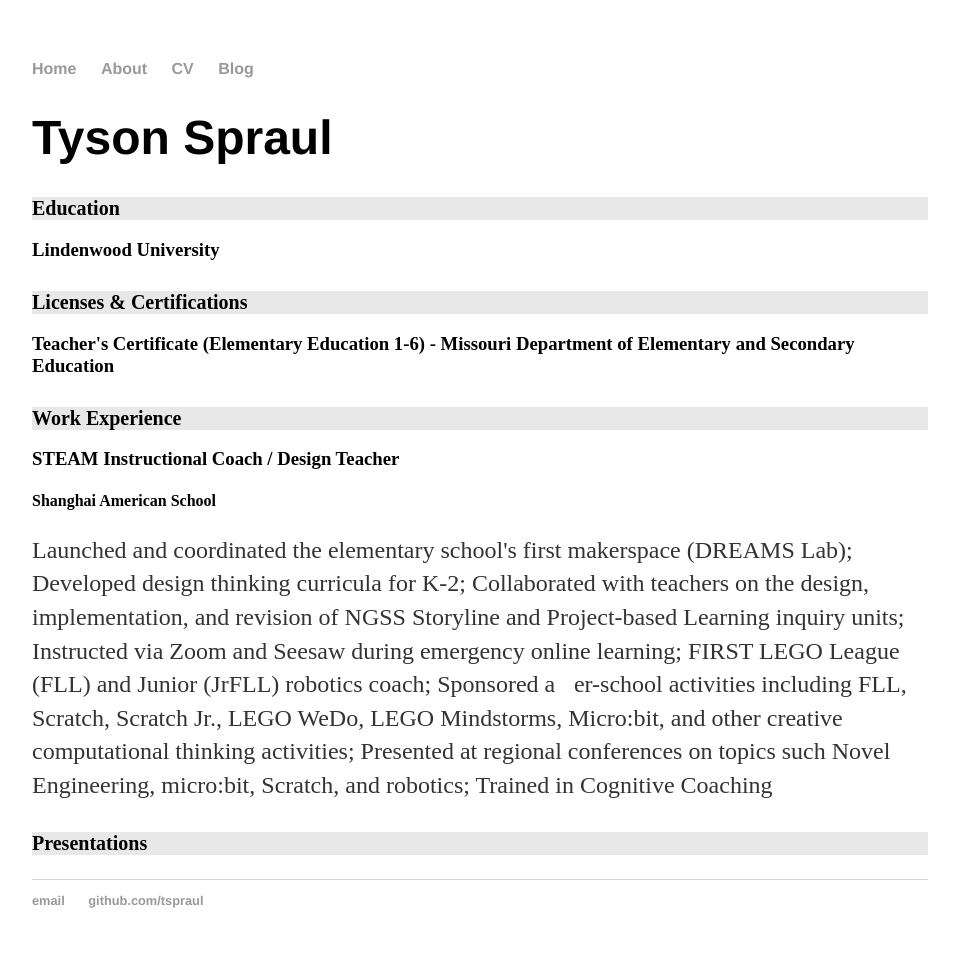
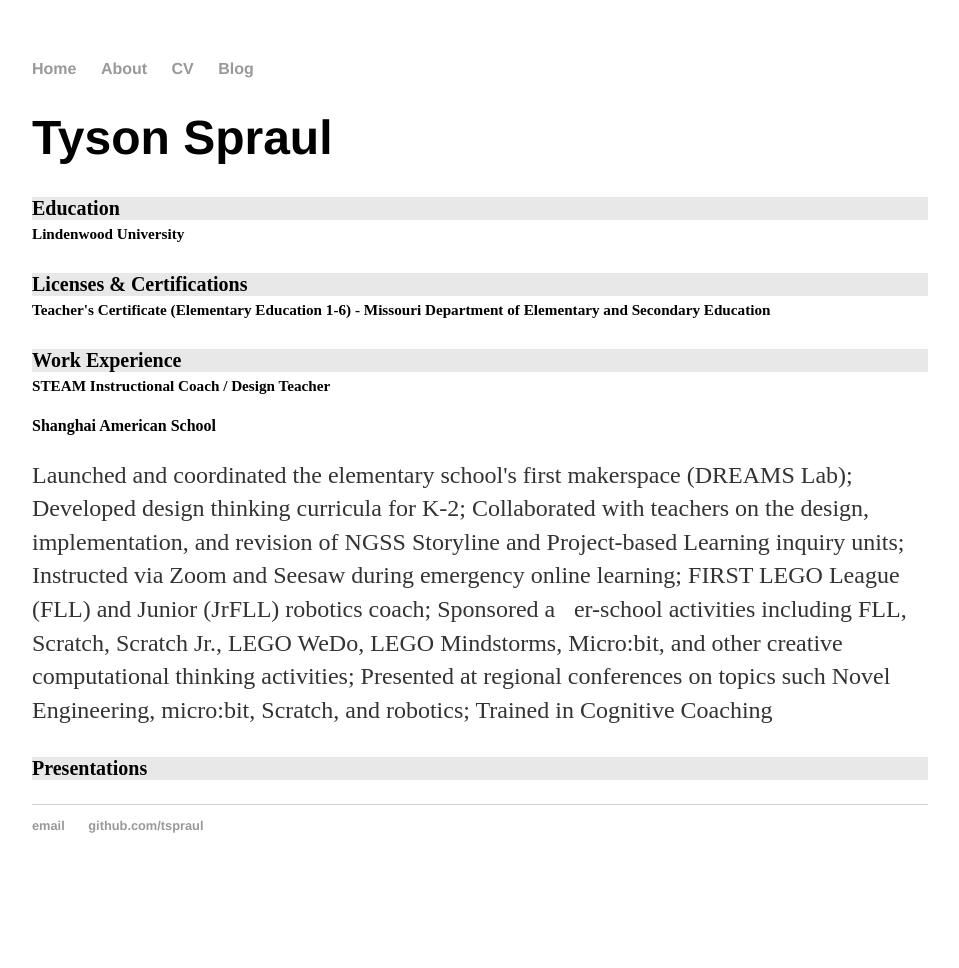
Before and after one commit to tspraul/tspraul, a Jekyll site: the page built from cv/index.html, in a window 1280 px wide. Shown: the whole page, without its empty margins (160-1119 px from the left). Built offline with Jekyll 4.4.1, drawn with Linux system fonts in a browser that asks for light colours; after the commit the page ends 900 px from its top, so only the background shows below that.

Commit message:
Update cv.css

```diff
--- a/css/cv.css
+++ b/css/cv.css
@@ -43,12 +43,12 @@ main li + li {
     padding-top: 0.2em;
 }
 
-main strong {
+strong {
     font-size: 0.92em;
     opacity: 0.9;
 }
 
-main h1 {
+h1 {
     display: block;
 }
 
@@ -65,24 +65,24 @@ main p + p, main p + ul {
     margin-top: 0.75em;
 }
 
-main h3 {
+h3 {
     display: block;
     padding: 0;
     margin: 0;
     font-size: 0.95em;
 }
 
-main h3 em {
+h3 em {
     display: block;
     font-weight: normal;
     font-size: 0.85em;
     margin-bottom: 0.5em;
 }
 
-main h2 + h3 {
+h2 + h3 {
     margin-top: 0.25em;
 }
 
-main p + h3, main ul + h3 {
+p + h3, main ul + h3 {
     margin-top: 1em;
 }
```
